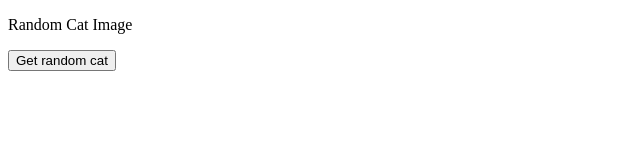
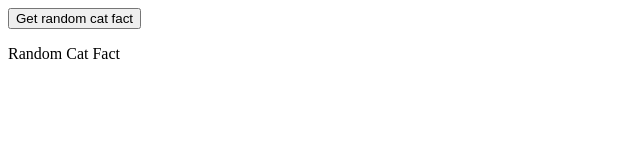
Before and after one commit to tareita/API-practice, a plain HTML site: page index.html in a window 1280 px wide. Shown: the whole page, without its empty margins (0-640 px from the left). Drawn offline with Linux system fonts and the light colour scheme.

Commit message:
adds new fact under existing one

```diff
--- a/index.html
+++ b/index.html
@@ -7,12 +7,12 @@
     <title>Document</title>
 </head>
 <body>
-    <div id="catImage" class="image">
-        <p> Random Cat Image </p>
+    <button onclick="getFact()">
+        Get random cat fact
+    </button>
+    <div id="catFact" class="fact">
+        <p> Random Cat Fact </p>
     </div>
-    <button id="catBtn" onclick="getCat()">
-        Get random cat
-    </button>
 </body>
 <script src="main.js"></script>
 </html>
--- a/main.js
+++ b/main.js
@@ -1,11 +1,16 @@
-const catImage = document.getElementById("catImage");
+const catFact = document.getElementById("catFact");
+const facts = [];
 
-function getCat() {
+function getFact() {
   fetch("https://cat-fact.herokuapp.com/facts/random")
     .then((res) => res.json())
     .then((data) => {
-      console.log(data);
-      catImage.innerHTML = "<div>" + data.text + "</div>";
+      facts.push(data.text);
+      let factsList = "";
+      facts.forEach((fact) => {
+        factsList += fact + "<br>";
+      });
+      catFact.innerHTML = factsList;
     })
     .catch((e) => {
       console.log(e);
```
